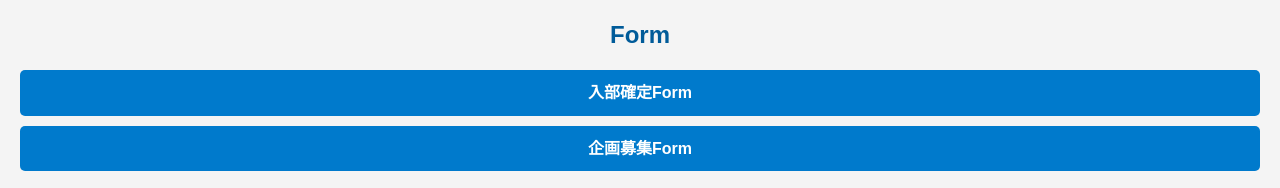
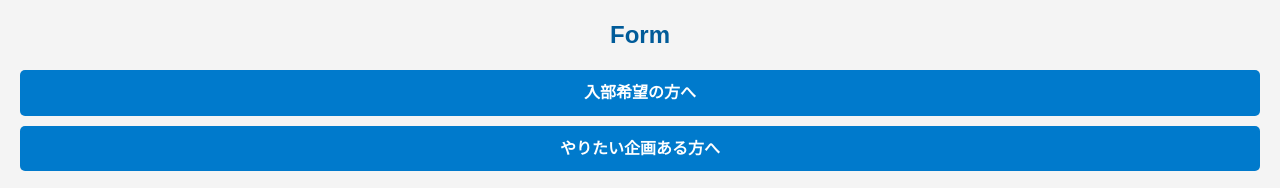
Before and after one commit to CL-ken/CL-ken.github.io, a plain HTML site: page index.html in a window 1280 px wide. Shown: the part 385-573 px from the top of the page. Drawn offline with Linux system fonts and the light colour scheme.

Commit message:
upd index

```diff
--- a/index.html
+++ b/index.html
@@ -11,15 +11,15 @@
 
 <body>
     <h1>生命化学学術研究会</h1>
-<!--
-    <div style="margin:0em; display:inline-block; position:relative; top:3px; padding:0.5em; height:1.5em; line-height:1.5em; color:#ffffff; background:#007acc; font-weight:bold;text-align:center; border-radius:5px 5px 0 0;">
+
+    <!--div style="margin:0em; display:inline-block; position:relative; top:3px; padding:0.5em; height:1.5em; line-height:1.5em; color:#ffffff; background:#007acc; font-weight:bold;text-align:center; border-radius:5px 5px 0 0;">
         &nbsp;☆お知らせ彡&nbsp;
     </div>
     <div style="background:rgba(255,255,255,0);border:solid 3px #007acc;border-radius:0 5px 5px;padding:20px;font-size: 100%;">
         実験体験会について：現状，まだ未定です．<br>
         2025.3.24 3:27 Update
-    </div>
--->
+    </div-->
+
     <h2>Contact</h2>
     以下に記載のSNSのDMから連絡していただいても大丈夫です！
     <ul>
@@ -30,8 +30,9 @@
     <h2>Form</h2>
     <ul>
         <!--li><a href="https://docs.google.com/forms/d/e/1FAIpQLSczmnGfITC4xJEWBLnljTBGqKlf2iX3BgbVfOcx9tfw0ZDipA/viewform?usp=dialog">参加希望Form</a></li-->
-        <li><a href="https://docs.google.com/forms/d/e/1FAIpQLSf6CKr-725N0CWQvdRFDNJgmFq5vuUqyNVh2a8ODBdN4SvHRg/viewform?usp=dialog">入部確定Form</a></li>
-        <li><a href="https://docs.google.com/forms/d/e/1FAIpQLScV_I2wOxfbemdB01mKICX0shCLiJp3BMOpAoPRtuz_uWn7fg/viewform?usp=dialog">企画募集Form</a></li>
+        <li><a href="https://docs.google.com/forms/d/e/1FAIpQLSf6CKr-725N0CWQvdRFDNJgmFq5vuUqyNVh2a8ODBdN4SvHRg/viewform?usp=dialog">入部希望の方へ
+        </a></li>
+        <li><a href="https://docs.google.com/forms/d/e/1FAIpQLScV_I2wOxfbemdB01mKICX0shCLiJp3BMOpAoPRtuz_uWn7fg/viewform?usp=dialog">やりたい企画ある方へ</a></li>
     </ul>
     <h2>Records of Activities</h2>
     <ul>
```
Also changed, not shown: 3 other files.
